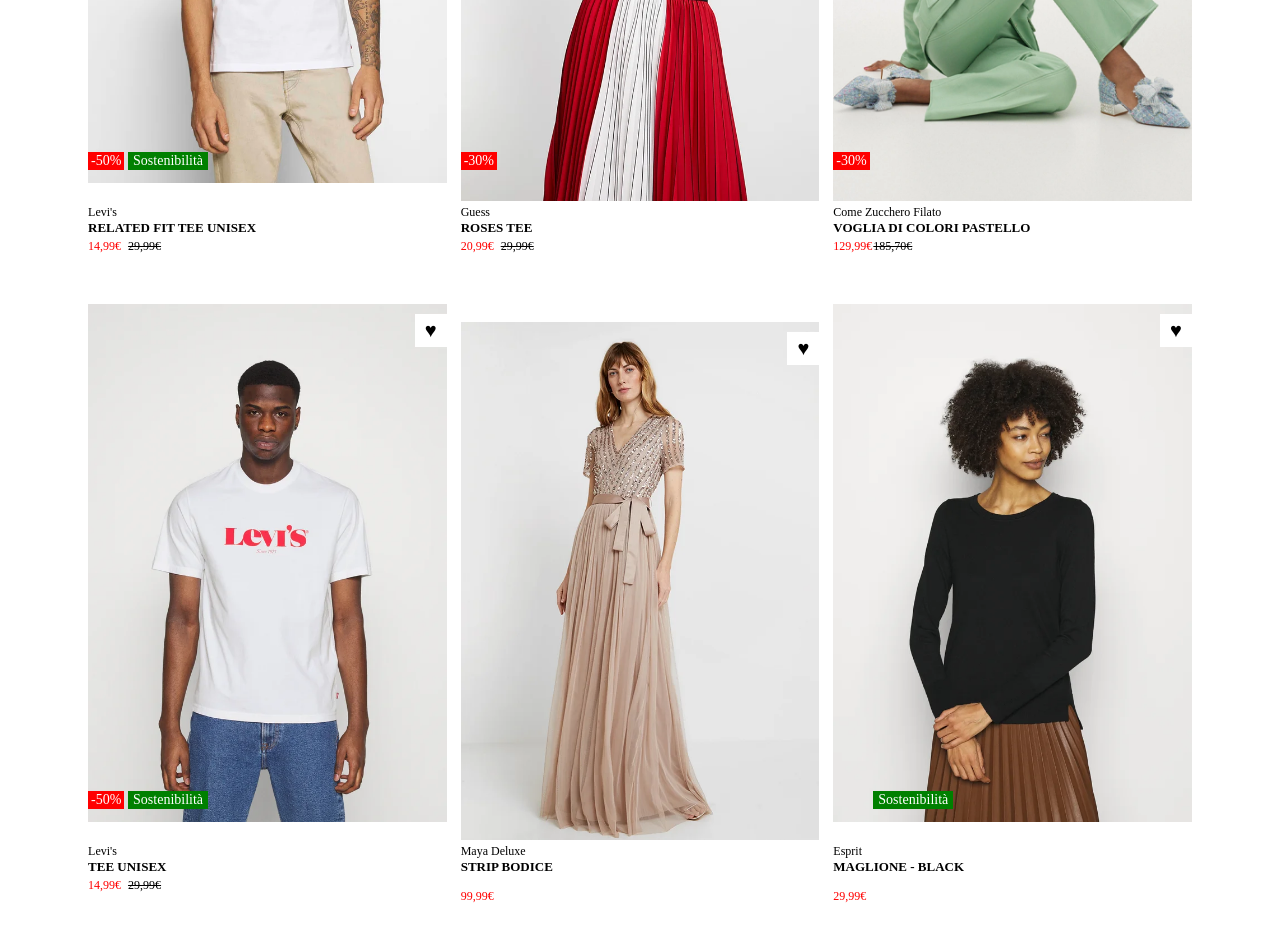
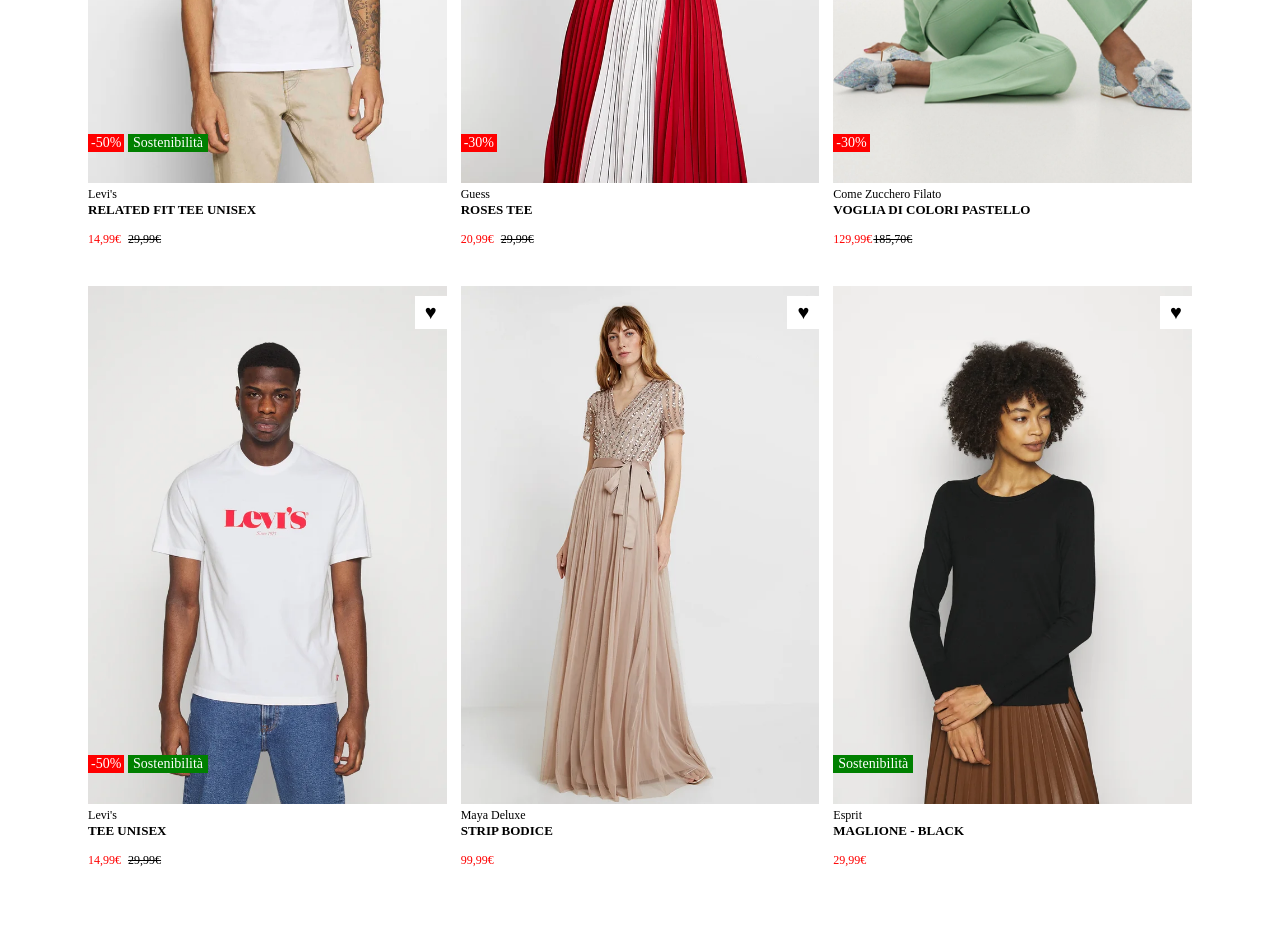
Before and after one commit to gianlucanesta/html-css-boolando, a plain HTML site: page index.html in a window 1280 px wide. Shown: the part 380-1318 px from the top of the page. After the commit the page ends 1282 px from the top, so only its background shows below. Drawn offline with Linux system fonts and the light colour scheme.

Commit message:
modifiche completate

```diff
--- a/css/style.css
+++ b/css/style.css
@@ -26,6 +26,7 @@ img {
 }
 
 .product {
+    position: relative;
     padding: 5px;
     width: 32%;
     display: inline-block;
@@ -33,7 +34,6 @@ img {
 
 .img-container {
     position: relative;
-
 }
 
 .heart {
@@ -45,35 +45,38 @@ img {
     background-color: white;
 }
 
-
-
-.position {
+.discount {
+    position: absolute;
+    display: inline-block;
     font-size: 14px;
     bottom: 35px;
     color: white;
-}
-
-.discount {
-    position: absolute;
     background-color: red;
     left: 0;
     padding: 1px 3px;
+
+}
+
+.sustenibility {
+    position: absolute;
     display: inline-block;
+    font-size: 14px;
+    bottom: 35px;
+    left: 40px;
+    color: white;
+    background-color: green;
+    padding: 1px 5px;
+    width: 80px;
+}
+
+.tag {
+    left: 0px;
 }
 
 
-.sustenibility {
-    position: relative;
-    background-color: green;
-    padding: 1px 5px;
-    left: 40px;
-    width: 80px;
-
-
-}
-
 .description {
     text-align: left;
+    display: absolute;
 }
 
 .marca {
@@ -85,6 +88,12 @@ img {
     font-weight: 600;
 }
 
+.pricing {
+    font-size: 12px;
+    display: inline-block;
+    position: relative;
+}
+
 .price {
     position: absolute;
     color: red;
@@ -93,14 +102,9 @@ img {
 .original-price {
     font-size: 12px;
     text-decoration: line-through;
-    position: relative;
+    position: absolute;
     left: 40px
 
-}
-
-.pricing {
-    font-size: 12px;
-    display: inline-block;
 }
 
 .product:hover {
--- a/index.html
+++ b/index.html
@@ -22,8 +22,8 @@
                     <img class="img1" src="img/1.webp" alt="maglia levis bianca">
                     <img class="img2" src="img/1b.webp" alt="maglia levis bianca con giacca a quadri">
                     <div class="heart">&hearts;</div>
-                    <div class="position discount">-50%</div>
-                    <div class="position sustenibility">Sostenibilità</div>
+                    <div class="discount">-50%</div>
+                    <div class="sustenibility">Sostenibilità</div>
                 </div>
                 <!--FINE  IMMAGINE PRODOTTO-->
 
@@ -49,7 +49,7 @@
                     <img class="img1" src="img/2.webp" alt="maglia guess bianca">
                     <img class="img2" src="img/2b.webp" alt="maglia guess bianca">
                     <div class="heart">&hearts;</div>
-                    <div class="position discount">-30%</div>
+                    <div class="discount">-30%</div>
                 </div>
                 <!--FINE  IMMAGINE PRODOTTO-->
 
@@ -75,7 +75,7 @@
                     <img class="img1" src="img/3.webp" alt="completo verde">
                     <img class="img2" src="img/3b.webp" alt="completo kaki">
                     <div class="heart">&hearts;</div>
-                    <div class="position discount">-30%</div>
+                    <div class="discount">-30%</div>
                 </div>
                 <!--FINE  IMMAGINE PRODOTTO-->
 
@@ -107,8 +107,8 @@
                 <img class="img1" src="img/4.webp" alt="maglia levis bianca logo rosso grande">
                 <img class="img2" src="img/4b.webp" alt="maglia levis bianca logo rosso grande con giacca jeans">
                 <div class="heart">&hearts;</div>
-                <div class="position discount"> -50%</div>
-                <div class="position sustenibility">Sostenibilità</div>
+                <div class="discount"> -50%</div>
+                <div class="sustenibility">Sostenibilità</div>
             </div>
             <!--FINE  IMMAGINE PRODOTTO-->
 
@@ -158,7 +158,7 @@
                 <img class="img1" src="img/6.webp" alt="maglia manica lunga nera">
                 <img class="img2" src="img/6b.webp" alt="maglia manica lunga nera">
                 <div class="heart">&hearts;</div>
-                <div class="position sustenibility">Sostenibilità</div>
+                <div class="sustenibility tag">Sostenibilità</div>
             </div>
             <!--FINE  IMMAGINE PRODOTTO-->
 
```
